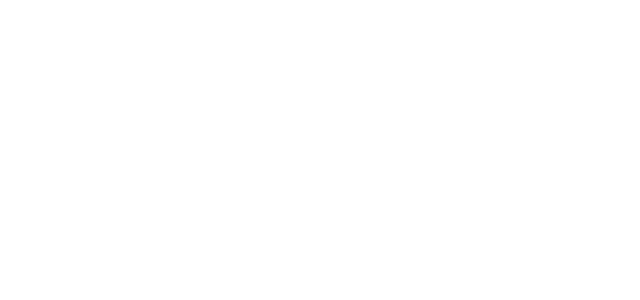
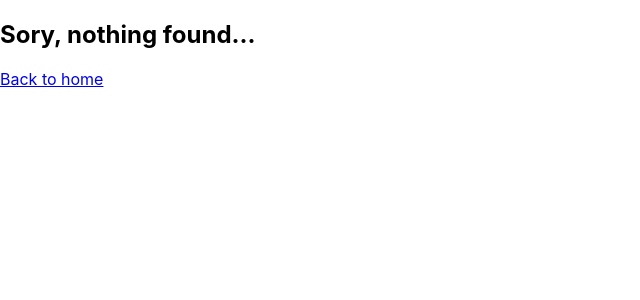
Before and after one commit to InnaPokydko/goit-react-hw-05-movies, a React (Create React App) app: page /goit-react-hw-05-movies/movies in a window 1280 px wide. Before the commit this address had no page. Shown: the top 300 px of the page, without its empty margins (0-640 px from the left). Built offline with nearby package versions, Linux system fonts and the light colour scheme.

Commit message:
popular films

```diff
--- a/src/components/App.jsx
+++ b/src/components/App.jsx
@@ -5,8 +5,9 @@ import MovieDetails from 'pages/MovieDetails';
 import Cast from './Cast/Cast';
 import Reviews from './Reviews/Reviews';
 import Layout from './Layout';
+import NotFound from './NotFound';
 
-export const App = () => {
+ const App = () => {
   return (
     <Routes>
       <Route path="/" element={<Layout />}>
@@ -17,6 +18,9 @@ export const App = () => {
           <Route path="reviews" element={<Reviews />} />
         </Route>
       </Route>
+      <Route path="*" element={<NotFound />} />
     </Routes>
   );
 };
+
+export default App
--- /dev/null
+++ b/src/components/NotFound.jsx
@@ -0,0 +1,11 @@
+import { Link } from 'react-router-dom';
+
+const NotFound = () => {
+  return (
+    <>
+      <h2>Sory, nothing found...</h2>
+      <Link to="/">Back to home</Link>
+    </>
+  );
+};
+export default NotFound;
--- a/src/index.js
+++ b/src/index.js
@@ -1,7 +1,7 @@
 import React from 'react';
 import ReactDOM from 'react-dom/client';
 import { BrowserRouter } from 'react-router-dom';
-import { App } from 'components/App';
+import App  from 'components/App';
 import './index.css';
 
 ReactDOM.createRoot(document.getElementById('root')).render(
```
